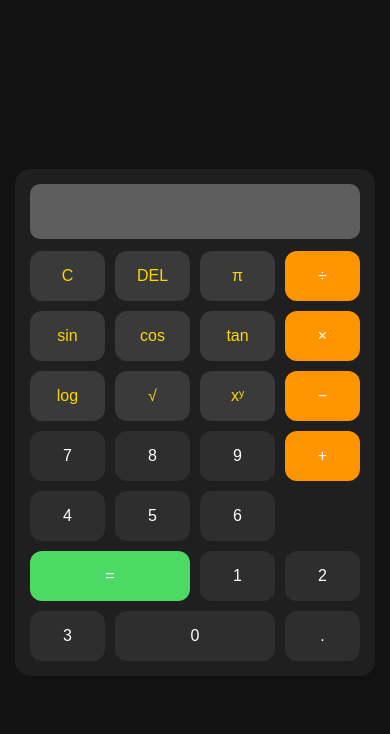
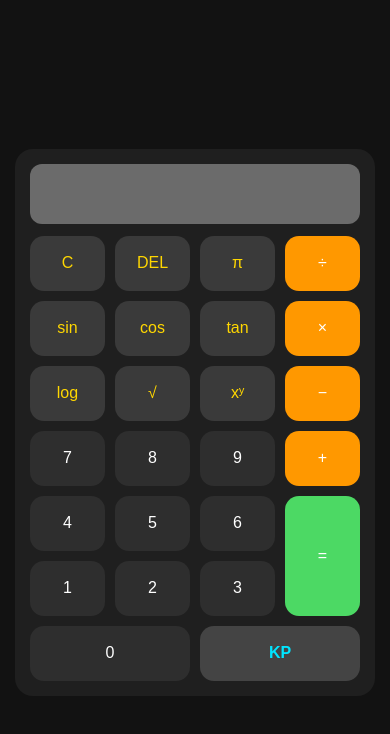
Before and after one commit to Krishna-prasad-kp/scientific_cal.github.io, a plain HTML site: page index.html in a window 390 px wide. Drawn offline with Linux system fonts and the light colour scheme.

Commit message:
Refactor calculator UI and update title
Updated calculator title and improved styling for buttons and input fields.

```diff
--- a/index.html
+++ b/index.html
@@ -2,13 +2,11 @@
 <html lang="en">
 <head>
 <meta charset="UTF-8">
-<title>Mobile Scientific Calculator</title>
+<title>KP Scientific Calculator</title>
 <meta name="viewport" content="width=device-width, initial-scale=1.0">
 
 <style>
-*{
-    box-sizing: border-box;
-}
+*{ box-sizing:border-box; }
 
 body{
     margin:0;
@@ -25,7 +23,7 @@ body{
     max-width:360px;
     background:#1f1f1f;
     padding:15px;
-    border-radius:15px;
+    border-radius:18px;
 }
 
 input{
@@ -35,8 +33,10 @@ input{
     text-align:right;
     padding-right:10px;
     border:none;
-    border-radius:10px;
+    border-radius:12px;
     margin-bottom:12px;
+    background:#6b6b6b;
+    color:white;
 }
 
 .buttons{
@@ -49,40 +49,29 @@ button{
     height:55px;
     font-size:18px;
     border:none;
-    border-radius:12px;
+    border-radius:14px;
     cursor:pointer;
 }
 
-.num{
-    background:#2e2e2e;
-    color:white;
-}
-
-.func{
-    background:#3a3a3a;
-    color:#ffd700;
-}
-
-.op{
-    background:#ff9500;
-    color:white;
-}
+.num{ background:#2e2e2e; color:white; }
+.func{ background:#3a3a3a; color:#ffd700; }
+.op{ background:#ff9800; color:white; }
 
 .equal{
     background:#4cd964;
     color:white;
-    grid-column: span 2;
+    grid-row: span 2;   /* ONLY = is big */
+    height:120px;
+}
+
+.name-btn{
+    background:#444;
+    color:#00e5ff;
+    font-weight:bold;
 }
 
 @media (max-width:480px){
-    button{
-        height:50px;
-        font-size:16px;
-    }
-    input{
-        height:55px;
-        font-size:22px;
-    }
+    button{ font-size:16px; }
 }
 </style>
 </head>
@@ -93,6 +82,8 @@ button{
 <input type="text" id="display" disabled>
 
 <div class="buttons">
+
+    <!-- Top row -->
     <button class="func" onclick="clearDisplay()">C</button>
     <button class="func" onclick="del()">DEL</button>
     <button class="func" onclick="append('Math.PI')">π</button>
@@ -108,6 +99,7 @@ button{
     <button class="func" onclick="append('**')">xʸ</button>
     <button class="op" onclick="append('-')">−</button>
 
+    <!-- Numbers -->
     <button class="num" onclick="append('7')">7</button>
     <button class="num" onclick="append('8')">8</button>
     <button class="num" onclick="append('9')">9</button>
@@ -122,26 +114,26 @@ button{
     <button class="num" onclick="append('2')">2</button>
     <button class="num" onclick="append('3')">3</button>
 
-        <button class="num" onclick="append('0')" style="grid-column: span 2;">0</button>
-        <button class="num" onclick="append('.')">.</button>
+    <!-- Bottom -->
+    <button class="num" style="grid-column: span 2;" onclick="append('0')">0</button>
+    <button class="name-btn" style="grid-column: span 2;">KP</button>
+
 </div>
 </div>
 
 <script>
-function append(val){
-    document.getElementById("display").value += val;
+function append(v){
+    display.value += v;
 }
 function clearDisplay(){
-    document.getElementById("display").value = "";
+    display.value = "";
 }
 function del(){
-    let d = document.getElementById("display");
-    d.value = d.value.slice(0, -1);
+    display.value = display.value.slice(0,-1);
 }
 function calculate(){
     try{
-        document.getElementById("display").value =
-        eval(document.getElementById("display").value);
+        display.value = eval(display.value);
     }catch{
         alert("Invalid Expression");
     }
```
Lines whose indentation alone changed are shown as unchanged.
